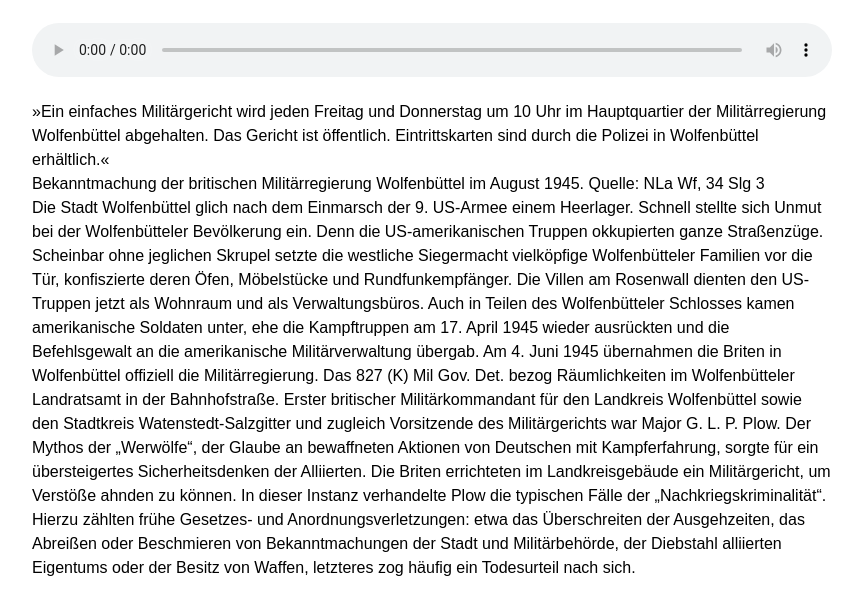
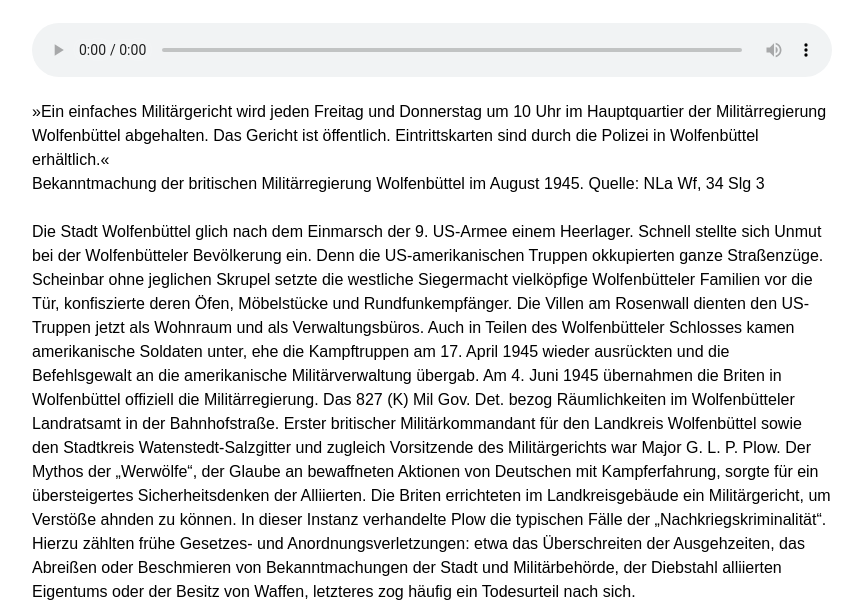
Before and after one commit to AusstellungMW/Tafel5DE, a plain HTML site: page index.html in a window 1280 px wide. Shown: the part 69-683 px from the top of the page, without its empty margins (208-1070 px from the left). Drawn offline with Linux system fonts and the light colour scheme.

Commit message:
Update index.html

```diff
--- a/index.html
+++ b/index.html
@@ -152,7 +152,7 @@
 
 »Ein einfaches Militärgericht wird jeden Freitag und Donnerstag um 10 Uhr im Hauptquartier der Militärregierung Wolfenbüttel abgehalten. Das Gericht ist öffentlich. Eintrittskarten sind durch die Polizei in Wolfenbüttel erhältlich.«<br>
   Bekanntmachung der britischen Militärregierung Wolfenbüttel im August 1945.
-  Quelle: NLa Wf, 34 Slg 3<br>
+  Quelle: NLa Wf, 34 Slg 3<br> <br>
 
 Die Stadt Wolfenbüttel glich nach dem Einmarsch der 9. US-Armee einem Heerlager. Schnell stellte sich Unmut bei der Wolfenbütteler Bevölkerung ein. Denn die US-amerikanischen Truppen okkupierten ganze Straßenzüge. Scheinbar ohne jeglichen Skrupel setzte die westliche Siegermacht vielköpfige Wolfenbütteler Familien vor die Tür, konfiszierte deren Öfen, Möbelstücke und Rundfunkempfänger. Die Villen am Rosenwall dienten den US-Truppen jetzt als Wohnraum und als Verwaltungsbüros. Auch in Teilen des Wolfenbütteler Schlosses kamen amerikanische Soldaten unter, ehe die Kampftruppen am 17. April 1945 wieder ausrückten und die Befehlsgewalt an die amerikanische Militärverwaltung übergab.
 
```
